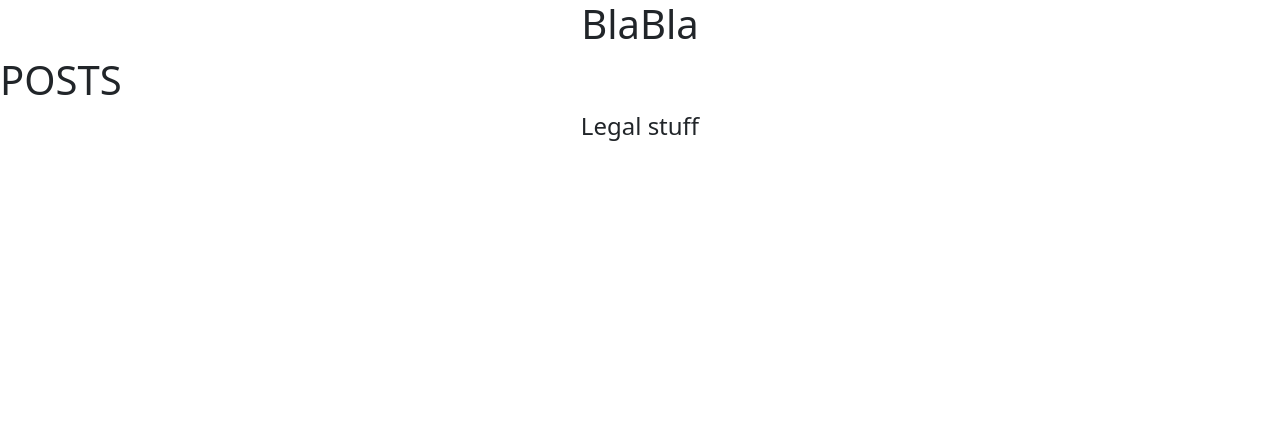
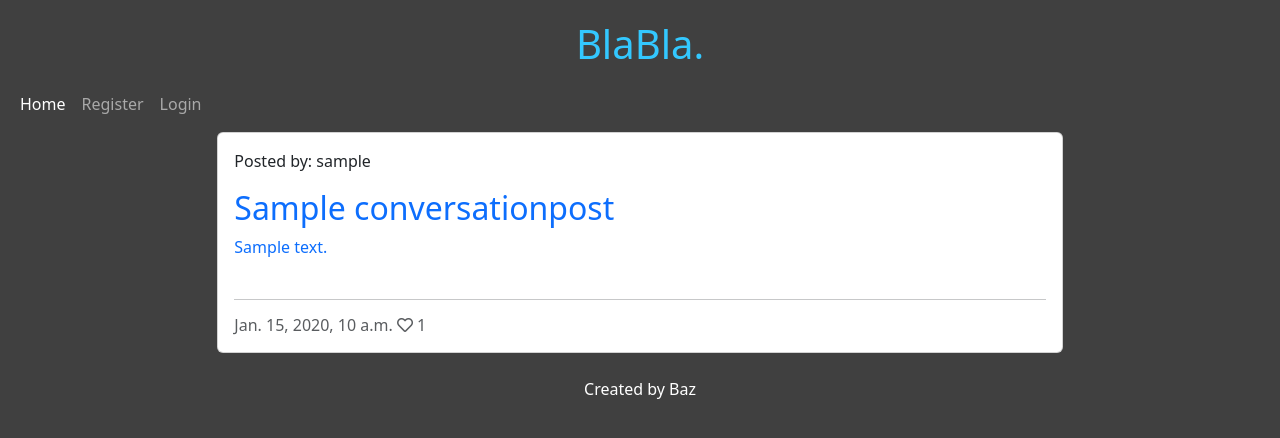
Before and after one commit to Barryk112/bla_bla_conversations, a Django app: page / in a window 1280 px wide. Shown: the top 438 px of the page. Run offline with Django 3.2, Linux system fonts and the light colour scheme; tables that the repository leaves empty hold one stand-in row (values such as "Sample post").

Commit message:
Updated base.html to give it more styling, Updated index.html to show conversation cards created by users

```diff
--- a/blabla/urls.py
+++ b/blabla/urls.py
@@ -18,6 +18,6 @@ from django.urls import path, include
 
 urlpatterns = [
     path('admin/', admin.site.urls),
+    path("", include("conversations.urls"), name="conversations-urls"),
     path('summernote/', include('django_summernote.urls')),
-    path('', include('conversations.urls'), name='conversations_urls')
 ]
--- a/conversations/models.py
+++ b/conversations/models.py
@@ -10,7 +10,7 @@ class ConversationPost(models.Model):
     title = models.CharField(max_length=200, unique=True)
     slug = models.SlugField(max_length=200, unique=True)
     author = models.ForeignKey(User, on_delete=models.CASCADE, related_name="conversation_posts")
-    featured_image = CloudinaryField('image')
+    featured_image = CloudinaryField('image', default='placeholder')
     excerpt = models.TextField(blank=True)
     created_on = models.DateTimeField(auto_now_add=True)
     updated_on = models.DateTimeField(auto_now=True)
--- /dev/null
+++ b/static/css/style.css
@@ -0,0 +1,34 @@
+#body {
+    background-color: #404040;
+    color: white;
+}
+
+#logo {
+    color: #33C8FF;
+    outline: black;
+    margin-top: 20px;
+}
+
+#footer {
+    position:relative;
+    width:100%;
+    bottom:0px;
+}
+
+a {
+    text-decoration: none !important;
+}
+
+/* Helper styles */
+
+.white-text {
+    color: white;
+}
+
+.main-bg-colour {
+    background-color: #404040;
+}
+
+.blabla-blue {
+    color: #33C8FF;
+}
--- a/templates/base.html
+++ b/templates/base.html
@@ -1,3 +1,5 @@
+{% load static %}
+
 <!DOCTYPE html>
 <html lang="en">
 <head>
@@ -5,31 +7,62 @@
     <meta http-equiv="X-UA-Compatible" content="IE=edge">
     <meta name="viewport" content="width=device-width, initial-scale=1.0">
 
+    <link rel="stylesheet" href="{% static 'css/style.css' %}">
     <link href="https://cdn.jsdelivr.net/npm/bootstrap@5.3.0-alpha3/dist/css/bootstrap.min.css" rel="stylesheet" integrity="sha384-KK94CHFLLe+nY2dmCWGMq91rCGa5gtU4mk92HdvYe+M/SXH301p5ILy+dN9+nJOZ" crossorigin="anonymous">
+    <link rel="stylesheet" href="https://cdnjs.cloudflare.com/ajax/libs/font-awesome/5.15.3/css/all.min.css">
 
     <title>BlaBla</title>
 </head>
 
-<body>
+<body id="body">
     <header>
         <div class="container text-center">
             <div class="row">
                 <div class="col">
-                    <h1 class="logo">BlaBla</h1>
+                    <a href="{% url 'home' %}">
+                        <h1 id="logo">BlaBla.</h1>
+                    </a>
                 </div>
             </div>
         </div>
+        <nav class="navbar navbar-expand-lg" data-bs-theme="dark">
+            <div class="container-fluid">
+                <button class="navbar-toggler" type="button" data-bs-toggle="collapse" data-bs-target="#navbarText"
+                    aria-controls="navbarText" aria-expanded="false" aria-label="Toggle navigation">
+                    <span class="navbar-toggler-icon"></span>
+                </button>
+                <div class="collapse navbar-collapse" id="navbarText">
+                    <ul class="navbar-nav me-auto mb-2 mb-lg-0">
+                        <li class="nav-item">
+                            <a class="nav-link active" aria-current="page" href="{% url 'home' %}">Home</a>
+                        </li>
+                        {% if user.is_authenticated %}
+                        <li class="nav-item">
+                            <a class="nav-link" href="#">Logout</a>
+                        </li>
+                        {% else %}
+                        <li class="nav-item">
+                            <a class="nav-link" href="#">Register</a>
+                        </li>
+                        <li class="nav-item">
+                            <a class="nav-link" href="#">Login</a>
+                        </li>
+                        {% endif %}
+                    </ul>
+                </div>
+            </div>
+        </nav>
     </header>
 
     {% block content %}
 
     {% endblock content %}
 
-    <footer>
+    <footer id="footer">
         <div class="container text-center">
             <div class="row">
                 <div class="col">
-                    <h4>Legal stuff</h4>
+                    <p>Created by Baz</p>
                 </div>
             </div>
         </div>
--- a/templates/index.html
+++ b/templates/index.html
@@ -2,6 +2,35 @@
 
 {% block content %}
 
-<h1>POSTS</h1>
+<div class="col">
+    <div class="row justify-content-center">
+        {% for conversation in conversationpost_list %}
+        <div class="col-10 col-md-8">
+            <div class="card mb-4">
+                <div class="card-body">
+                    <div class="image-container">
+                        <div class="image-flash">
+                            <p class="author">Posted by: {{ conversation.author }}</p>
+                        </div>
+                    </div>
+                    <a href="#" class="post-link">
+                        <h2 class="card-title">{{ conversation.title }}</h2>
+                        <p class="card-text">{{ conversation.excerpt }}</p>
+                    </a>
+                    {% if "placeholder" in conversation.featured_image.url %}
+                        <img class="card-img-top"
+                            src="//:0" alt="">
+                        {% else %}
+                        <img class="card-img-top" src=" {{ conversation.featured_image.url }}">
+                        {% endif %}
+                    <hr/>
+                    <p class="card-text text-muted h6">{{ conversation.created_on}} <i class="far fa-heart"></i>
+                        {{ conversation.number_of_likes }}</p>
+                </div>
+            </div>
+        </div>
+        {% endfor %}
+    </div>
+</div>
 
-{%endblock%}
+{% endblock %}
```
Also changed, not shown: blabla/settings.py (+5 -4 lines).
